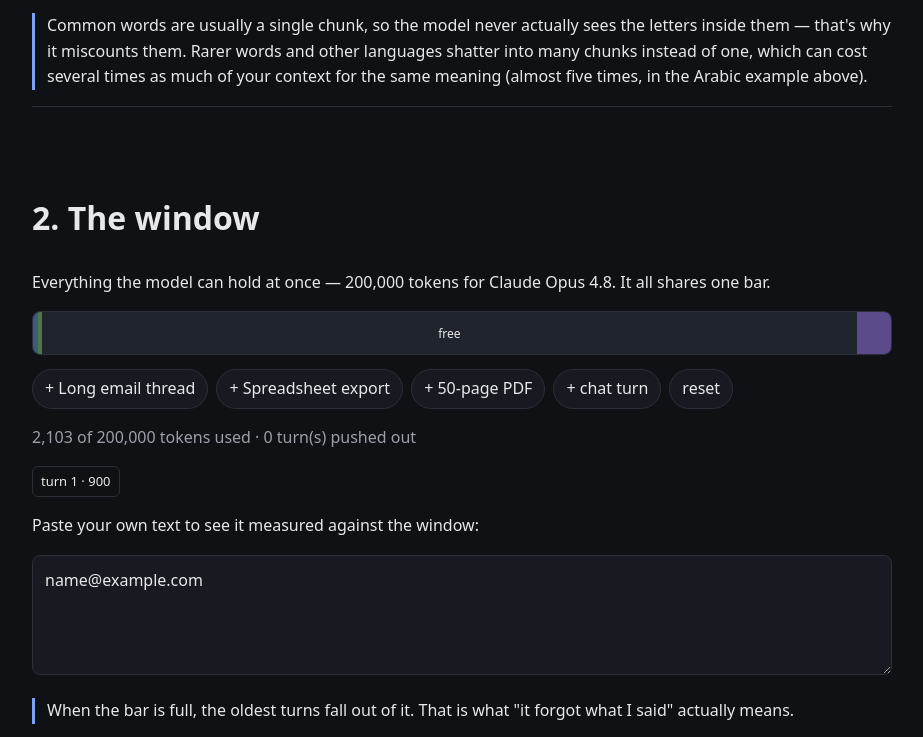
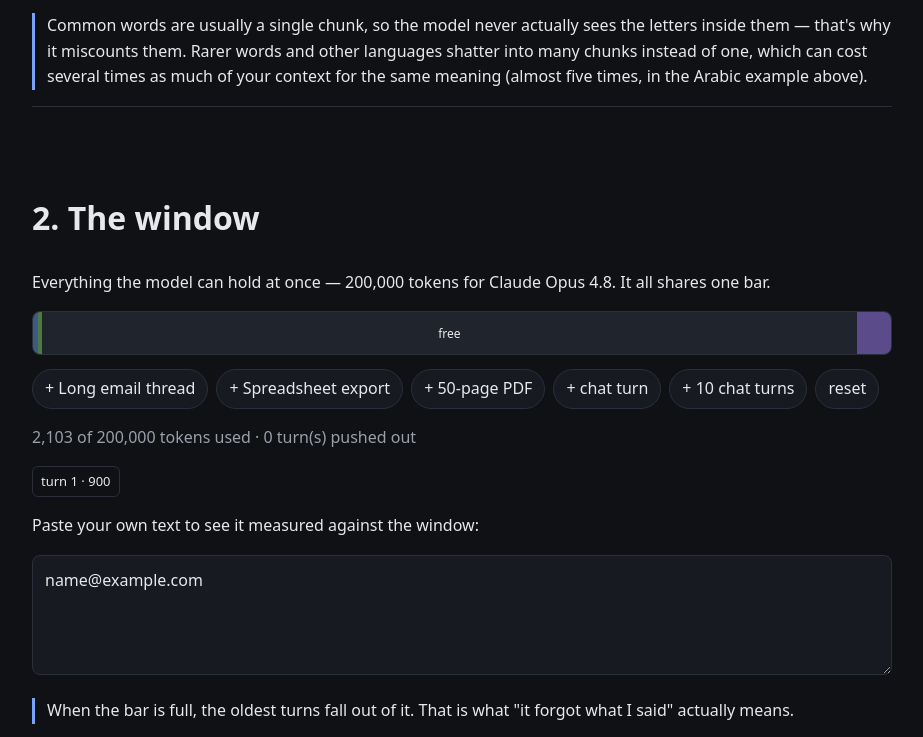
Before and after one commit to braskano1/context-and-tokens, a website: page context-and-tokens.html in a window 1280 px wide. Both pictures are taken after typing "name@example.com" into the empty fields and a click on the button "+ chat turn". Shown: the part 640-1377 px from the top of the page, without its empty margins (178-1101 px from the left). Drawn offline with Linux system fonts and the light colour scheme.

Commit message:
fix: contiguous turn eviction, add +10 chat turns button

```diff
--- a/context-and-tokens.html
+++ b/context-and-tokens.html
@@ -75,11 +75,13 @@ function packContext({ windowTokens, systemTokens, replyReserve, attachments, tu
   const kept = [];
   const dropped = [];
   let historyTokens = 0;
+  let stopped = false;
   for (let i = turns.length - 1; i >= 0; i--) {
-    if (budget > 0 && historyTokens + turns[i] <= budget) {
+    if (!stopped && budget > 0 && historyTokens + turns[i] <= budget) {
       historyTokens += turns[i];
       kept.unshift(i);
     } else {
+      stopped = true;
       dropped.unshift(i);
     }
   }
@@ -259,6 +261,7 @@ function initWindow(root) {
     <div class="bar" id="w-bar"></div>
     <div class="presets" id="w-controls">
       <button data-act="turn">+ chat turn</button>
+      <button data-act="turn10">+ 10 chat turns</button>
       <button data-act="reset">reset</button>
     </div>
     <p class="muted" id="w-summary"></p>
@@ -275,8 +278,15 @@ function initWindow(root) {
     b.onclick = () => { state.attachments.push(att.tokens); render(); };
     controls.prepend(b);
   }
+  function addTurn() {
+    state.turns.push(900 + Math.round(state.turns.length * 260));
+  }
   controls.querySelector('[data-act="turn"]').onclick = () => {
-    state.turns.push(900 + Math.round(state.turns.length * 260));
+    addTurn();
+    render();
+  };
+  controls.querySelector('[data-act="turn10"]').onclick = () => {
+    for (let i = 0; i < 10; i++) addTurn();
     render();
   };
   controls.querySelector('[data-act="reset"]').onclick = () => {
```
Also changed, not shown: dev/tests/window.test.mjs (+6 -0 lines).
